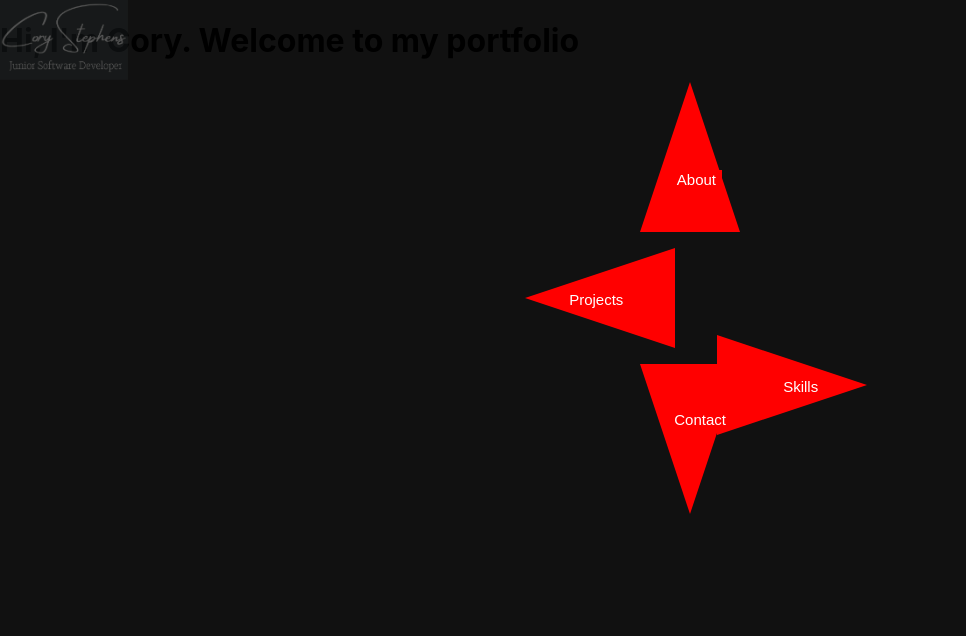
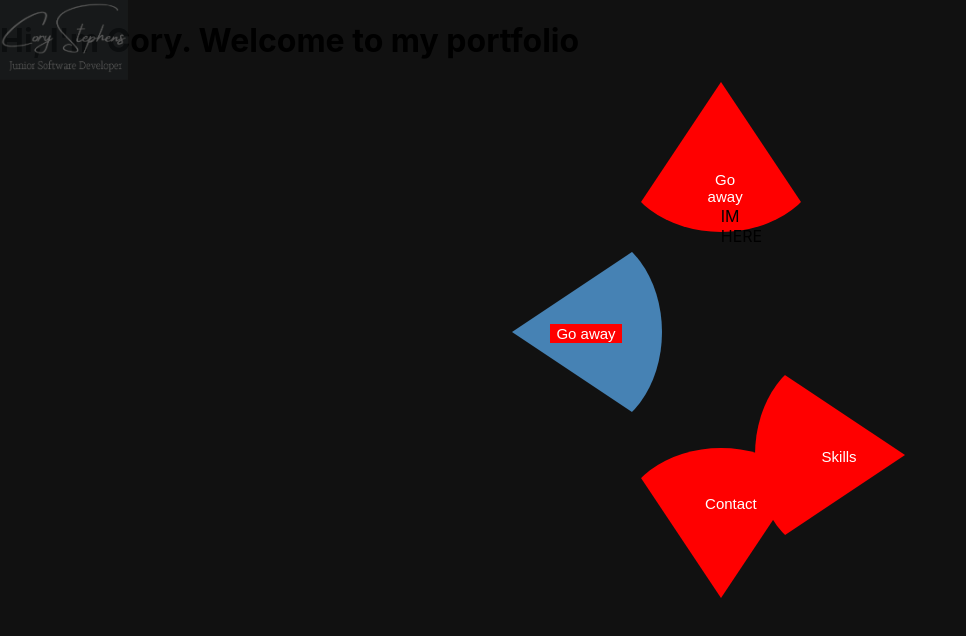
Before and after one commit to Cstephens-1/Socialite-v2, a React (Create React App) app in the folder client/: page / in a window 1280 px wide. Shown: the top 636 px of the page, without its empty margins (0-966 px from the left). Built offline with nearby package versions, Linux system fonts and the light colour scheme.

Commit message:
added test functions for the sections; testing some styliing to see how I like the design;

```diff
--- a/client/src/App.js
+++ b/client/src/App.js
@@ -7,9 +7,14 @@ import Contact from './components/Contact';
 import Projects from './components/Projects';
 import Skills from './components/Skills';
 import {keyframes} from "styled-components"
+import { useState } from 'react';
 
 function App() {
-  // const [isToggled, setIsToggled] = useState(true);
+  const [projectMenuOpen, setProjectMenuOpen] = useState(false)
+  const [aboutMenuOpen, setAboutMenuOpen] = useState(false)
+  // const [projectMenuOpen, setProjectMenuOpen] = useState(false)
+  // const [projectMenuOpen, setProjectMenuOpen] = useState(false)
+
   const styles = useSpring({
     loop: true,
     to: [
@@ -19,6 +24,42 @@ function App() {
     from: { opacity: 0, color: 'red' },
     delay: 200,
   })
+
+  function toggleProjectMenu(){
+    setProjectMenuOpen(!projectMenuOpen)
+    console.log(projectMenuOpen)
+  }
+
+  function toggleContactMenu(){
+    alert("My Contact list")
+  }
+  function toggleSkillsMenu(){
+    alert("My Skills list")
+  }
+  function toggleAboutMenu(){
+    setAboutMenuOpen(!aboutMenuOpen)
+    console.log(aboutMenuOpen)
+  }
+
+  function noAboutMenu(){
+    return(
+      <>
+       <AboutButtonStyler onMouseEnter={toggleAboutMenu}>About</AboutButtonStyler>
+      </>
+    )
+  }
+
+  function showAboutMenu(){
+    return(
+      <>
+       <AboutButtonStyler onMouseLeave={toggleAboutMenu}>Go away</AboutButtonStyler>
+       <div><aboutMenu>IM HERE</aboutMenu></div>
+      </>
+    )
+  }
+
+
+
   // ...
   return (
     <AppWrapper>
@@ -35,10 +76,10 @@ function App() {
       {/* <Projects />
       <Skills />
       <Contact /> */}
-      <TriangleUp><AboutButtonStyler>About</AboutButtonStyler></TriangleUp>
-      <TriangleLeft><ProjectsButtonStyler>Projects</ProjectsButtonStyler></TriangleLeft>
-      <TriangleDown><ContactButtonStyler>Contact</ContactButtonStyler></TriangleDown>
-      <TriangleRight><SkillsButtonStyler>Skills</SkillsButtonStyler></TriangleRight>
+      <TriangleUp>{aboutMenuOpen? noAboutMenu() :  showAboutMenu() }</TriangleUp>
+      <TriangleLeft>{projectMenuOpen? <ProjectsButtonStyler onMouseEnter={toggleProjectMenu}>Projects</ProjectsButtonStyler> :<ProjectsButtonStyler onMouseLeave={toggleProjectMenu}>Go away</ProjectsButtonStyler>}</TriangleLeft>
+      <TriangleDown><ContactButtonStyler onClick={toggleContactMenu}>Contact</ContactButtonStyler></TriangleDown>
+      <TriangleRight><SkillsButtonStyler onClick={toggleSkillsMenu}>Skills</SkillsButtonStyler></TriangleRight>
 
 
     </AppWrapper>
@@ -84,30 +125,34 @@ const ImgStyler=styled.img`
 const TriangleLeft = styled.div `
       width: 0;
       height: 0;
-      border-top: 50px solid transparent;
-      border-right: 150px solid red;
-      border-bottom: 50px solid transparent;
-      margin-left: 41vw;
-      margin-top: 2vh;
+      border-top: 100px solid transparent;
+      border-right: 150px solid;
+      border-right-color: #4682B4;
+      border-bottom: 100px solid transparent;
+      margin-left: 40vw;
+      margin-top: 0vh;
+      border-radius: 50%;
 `
 
 const TriangleRight = styled.div `
     width: 0;
       height: 0;
-      border-top: 50px solid transparent;
+      border-top: 100px solid transparent;
       border-left: 150px solid red;
-      border-bottom: 50px solid transparent;
-      margin-left: 56vw;
-      margin-top: -14vw
+      border-bottom: 100px solid transparent;
+      margin-left: 59vw;
+      margin-top: -19vw;
+      border-radius: 50%;
 `
 
 const TriangleDown = styled.div `
- width: 0;
+      width: 0;
       height: 0;
-      border-left: 50px solid transparent;
-      border-right: 50px solid transparent;
+      border-left: 100px solid transparent;
+      border-right: 100px solid transparent;
       border-top: 150px solid red;
-      margin-left: 50vw;
+      border-radius: 50%;
+      margin-left: 48.5vw;
       margin-top: 2vh;
       position: relative;
       z-index: 1;
@@ -116,21 +161,22 @@ const TriangleDown = styled.div `
 const TriangleUp = styled.div `
   width: 0;
   height: 0;
-  border-left: 50px solid transparent;
-  border-right: 50px solid transparent;
+  border-left: 100px solid transparent;
+  border-right: 100px solid transparent;
   border-bottom: 150px solid red;
-  margin-left: 50vw;
+  margin-left: 48.5vw;
+  border-radius: 50%;
 `
 
 
-const ImgContainer = styled.div`
-  margin-left: 70vw;
-  width: 15%;
-  height: 12%;
-  display: flex;
-  flex-direction: row;
-  position: absolute;
-`
+// const ImgContainer = styled.div`
+//   margin-left: 70vw;
+//   width: 15%;
+//   height: 12%;
+//   display: flex;
+//   flex-direction: row;
+//   position: absolute;
+// `
 
 const AboutButtonStyler=styled.button`
   background-color: red;
@@ -139,6 +185,9 @@ const AboutButtonStyler=styled.button`
   font-size: 15px;
   margin-top: 11vh;
   margin-left: -1.5vw;
+  &:hover{
+    color: black;
+  }
 `
 
 const ContactButtonStyler=styled.button`
@@ -150,6 +199,9 @@ const ContactButtonStyler=styled.button`
   margin-top: -13vh;
   position: absolute;
   z-index: 2;
+  &:hover{
+    color: black;
+  }
 `
 
 const ProjectsButtonStyler=styled.button`
@@ -161,6 +213,9 @@ const ProjectsButtonStyler=styled.button`
   margin-top: -1vh;
   position: absolute;
   z-index: 2;
+  &:hover{
+    color: black;
+  }
 `
 
 const SkillsButtonStyler=styled.button`
@@ -172,4 +227,13 @@ const SkillsButtonStyler=styled.button`
   margin-top: -1vh;
   position: absolute;
   z-index: 2;
+  &:hover{
+    color: black;
+  }
 `
+
+const aboutMenu =styled.h1`
+  background-color: white;
+  height: 20px;
+  width: 50vw;
+`
```
